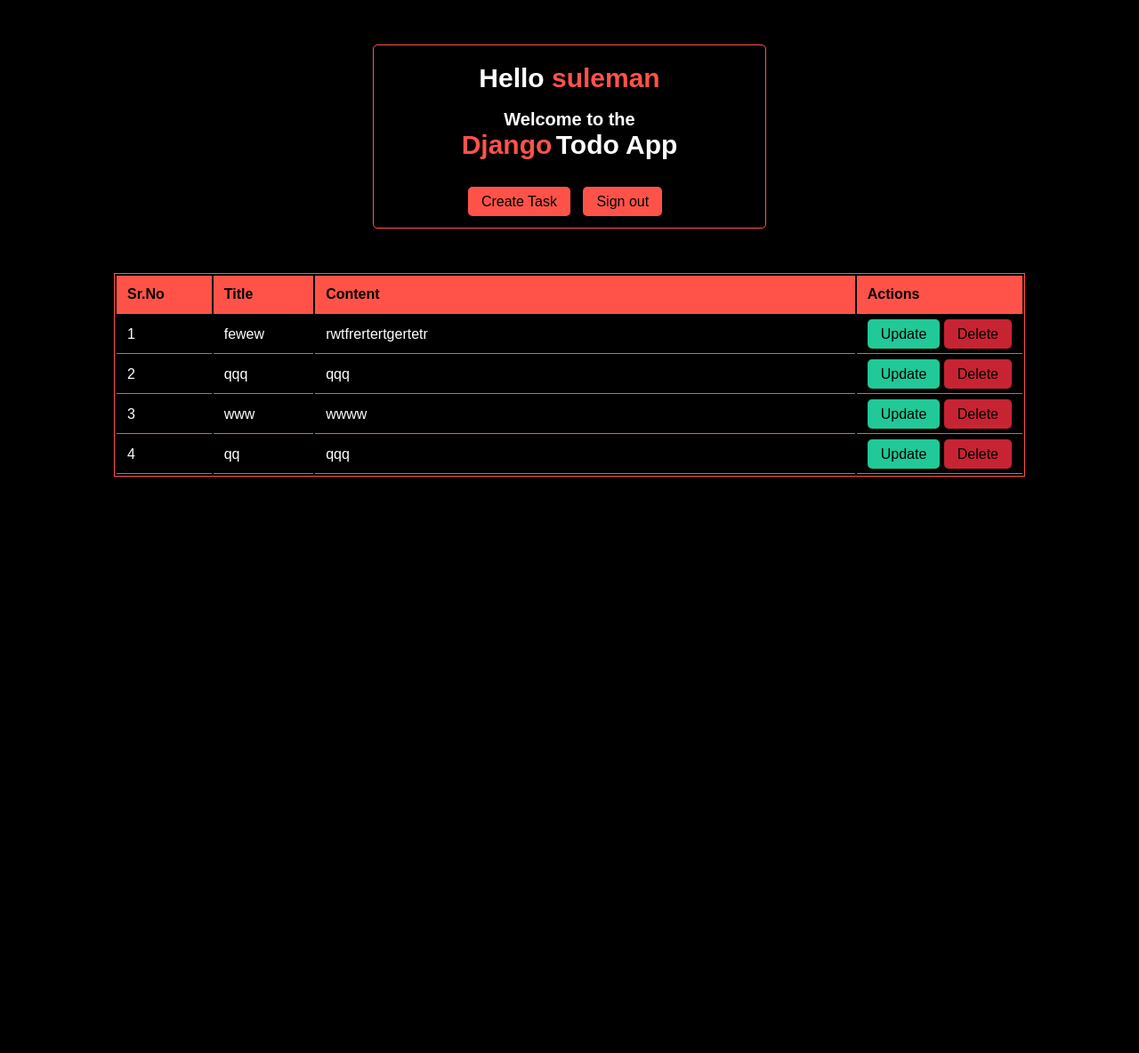
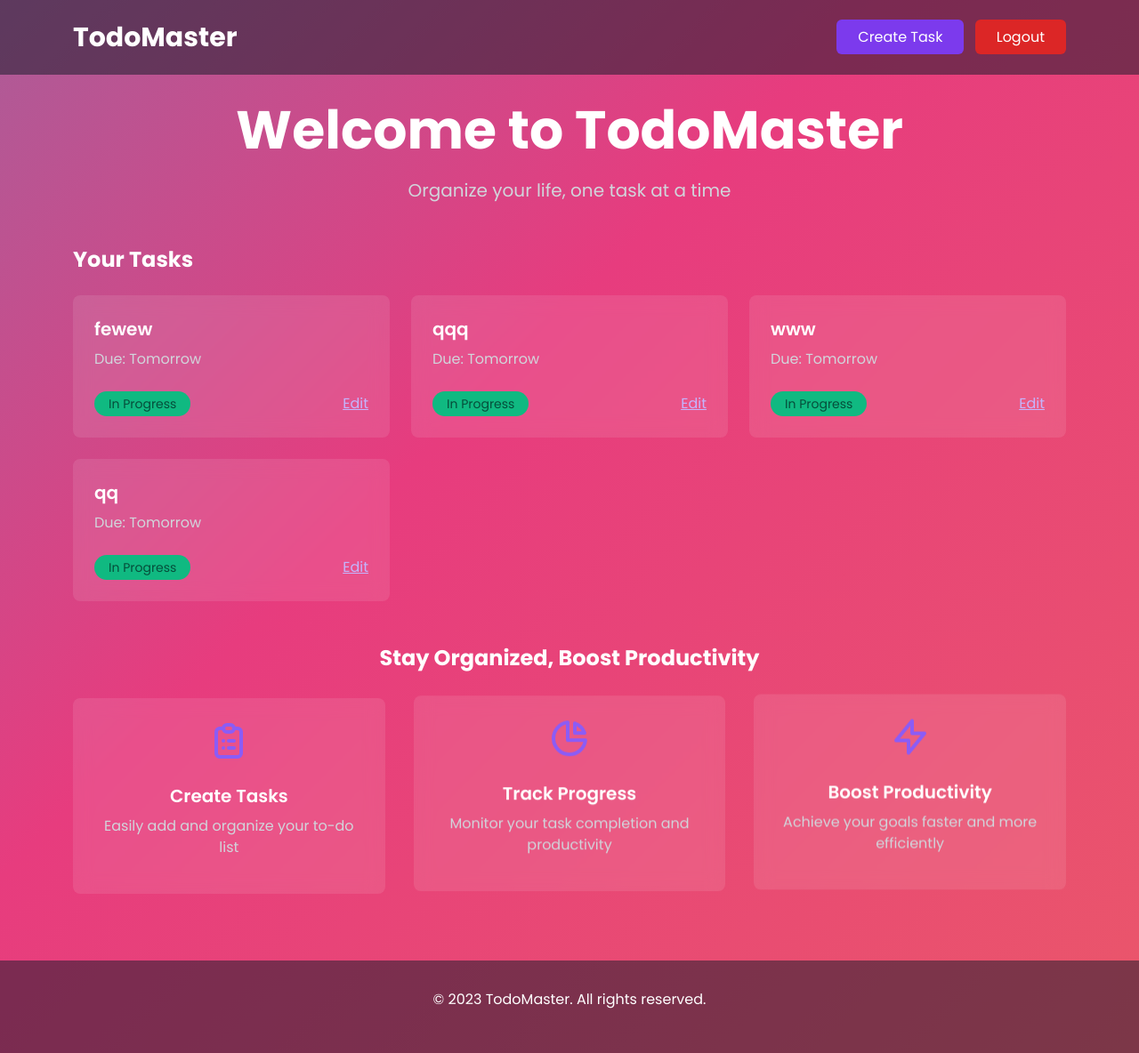
Before and after one commit to SulemanAwais/django-CRUD, a Django app: page /landing_page/ in a window 1280 px wide. Shown: the whole page at 89% size. Before the commit the page ends 536 px from the top, so only its background shows below. Run offline with Django 5.2, Linux system fonts and the light colour scheme; a user stored in the database is signed in; data comes from the database, SQL or seed files in the repository.

Commit message:
Landing page updated

```diff
--- a/playground/templates/landing_page/index.html
+++ b/playground/templates/landing_page/index.html
@@ -1,55 +1,126 @@
-{% extends "base.html" %}
 {% block start %}
-<div class="container">
-    <div>
-    <header>
+<!DOCTYPE html>
+<html lang="en">
+<head>
+    <meta charset="UTF-8">
+    <meta name="viewport" content="width=device-width, initial-scale=1.0">
+    <title>Landing Page - TodoMaster</title>
+    <link href="https://cdn.jsdelivr.net/npm/tailwindcss@2.2.19/dist/tailwind.min.css" rel="stylesheet">
+    <link href="https://cdn.jsdelivr.net/npm/bootstrap@5.1.3/dist/css/bootstrap.min.css" rel="stylesheet">
+    <link href="https://fonts.googleapis.com/css2?family=Poppins:wght@400;600;700&display=swap" rel="stylesheet">
+    <style>
+        body {
+            font-family: 'Poppins', sans-serif;
+        }
+        .animated-bg {
+            background: linear-gradient(-45deg, #ee7752, #e73c7e, #23a6d5, #23d5ab);
+            background-size: 400% 400%;
+            animation: gradient 15s ease infinite;
+            min-height: 100vh;
+        }
+        @keyframes gradient {
+            0% {
+                background-position: 0% 50%;
+            }
+            50% {
+                background-position: 100% 50%;
+            }
+            100% {
+                background-position: 0% 50%;
+            }
+        }
+        .floating {
+            animation: floating 3s ease-in-out infinite;
+        }
+        @keyframes floating {
+            0% { transform: translate(0, 0px); }
+            50% { transform: translate(0, 15px); }
+            100% { transform: translate(0, -0px); }
+        }
+        .content {
+            background: rgba(255, 255, 255, 0.1);
+            backdrop-filter: blur(10px);
+        }
+        .task-item {
+            transition: all 0.3s ease;
+        }
+        .task-item:hover {
+            transform: translateY(-5px);
+            box-shadow: 0 10px 20px rgba(0, 0, 0, 0.2);
+        }
+    </style>
+</head>
+<body class="animated-bg text-white">
+    <header class="py-6 bg-opacity-50 bg-gray-900">
+        <nav class="container mx-auto px-6 flex justify-between items-center">
+            <a href="#" class="text-3xl font-bold text-white no-underline">TodoMaster</a>
             <div>
-               <span style="color:white"><b>Hello</b> </span>
-                {% if request.user %}
-                    <span style="color:#ff5349"><b>{{request.user}} </b></span>
-                {% endif %}
-                <br>
-                <br>
-               <span style="color:White;font-size:20px"><b>Welcome to the</b></span>
-                <br>
-               <span style="color:#ff5349"><b>Django</b></span>
-               <span style="color:White"><b> Todo App</b></span>
-                <br>
-                <br>
+                <a href="createtask.html" class="px-4 py-2 rounded-md bg-purple-600 hover:bg-purple-700 transition duration-300 text-white no-underline mr-2">Create Task</a>
+                <a href="login.html" class="px-4 py-2 rounded-md bg-red-600 hover:bg-red-700 transition duration-300 text-white no-underline">Logout</a>
             </div>
+        </nav>
     </header>
-</div>
-    <nav>
-    <ul>
-        <li><a href="/create-task/">Create Task</a></li>
-        <li><a href="/logout/">Sign out</a></li>
-    </ul>
-</nav>
-</div>
-<section class="content">
-    <div style="display:none">{{tasks}}</div>
-    <table class="table table-bordered" id="table_container">
-        <thead>
-            <tr>
-                <th>Sr.No</th>
-                <th>Title</th>
-                <th>Content</th>
-                <th>Actions</th>
-            </tr>
-        </thead>
-        {% for task in tasks %}
-        <tbody>
-            <tr>
-                <td>{{forloop.counter}}</td>
-                <td>{{task.title}}</td>
-                <td style="min-width: 350px;max-width:600px;overflow-x:auto">{{task.content}}</td>
-                <td style="width: 40px">
-                    <a type="button" href="/update-task/{{task.id}}/" style="background:#20C997; /* Teal */;color:Black" >Update</a>
-                    <a type="button" href="/delete-task/{{task.id}}/" style="background:#C82333; /* Darker Red */;color:Black" >Delete</a>
-                </td>
-            </tr>
-        </tbody>
-        {%endfor%}
-    </table>
-</section>
+
+    <main class="container mx-auto px-6 py-8">
+        <section class="text-center mb-12">
+            <h1 class="text-4xl md:text-6xl font-bold mb-4">Welcome to TodoMaster</h1>
+            <p class="text-xl text-gray-300 mb-8">Organize your life, one task at a time</p>
+        </section>
+        <section class="mb-12">
+            <h2 class="text-2xl font-bold mb-6">Your Tasks</h2>
+            <div class="grid grid-cols-1 md:grid-cols-2 lg:grid-cols-3 gap-6">
+            {% for task in tasks %}
+
+                <div class="task-item content p-6 rounded-lg">
+                    <h3 class="text-xl font-semibold mb-2">{{task.title}}</h3>
+                    <p class="text-gray-300 mb-4">Due: Tomorrow</p>
+                    <div class="flex justify-between items-center">
+                        <span class="px-3 py-1 bg-green-500 text-green-900 rounded-full text-sm">In Progress</span>
+                        <a href="/update-task/{{task.id}}/" class="text-purple-300 hover:text-purple-100">Edit</a>
+                    </div>
+                </div>
+            {%endfor%}
+
+            </div>
+
+        </section>
+
+        <section class="text-center">
+            <h2 class="text-2xl font-bold mb-6">Stay Organized, Boost Productivity</h2>
+            <div class="grid grid-cols-1 md:grid-cols-3 gap-8">
+                <div class="content p-6 rounded-lg floating">
+                    <svg class="w-12 h-12 text-purple-500 mx-auto mb-4" fill="none" stroke="currentColor" viewBox="0 0 24 24" xmlns="http://www.w3.org/2000/svg">
+                        <path stroke-linecap="round" stroke-linejoin="round" stroke-width="2" d="M9 5H7a2 2 0 00-2 2v12a2 2 0 002 2h10a2 2 0 002-2V7a2 2 0 00-2-2h-2M9 5a2 2 0 002 2h2a2 2 0 002-2M9 5a2 2 0 012-2h2a2 2 0 012 2m-3 7h3m-3 4h3m-6-4h.01M9 16h.01"></path>
+                    </svg>
+                    <h3 class="text-xl font-semibold mb-2">Create Tasks</h3>
+                    <p class="text-gray-300">Easily add and organize your to-do list</p>
+                </div>
+                <div class="content p-6 rounded-lg floating" style="animation-delay: 0.2s;">
+                    <svg class="w-12 h-12 text-purple-500 mx-auto mb-4" fill="none" stroke="currentColor" viewBox="0 0 24 24" xmlns="http://www.w3.org/2000/svg">
+                        <path stroke-linecap="round" stroke-linejoin="round" stroke-width="2" d="M11 3.055A9.001 9.001 0 1020.945 13H11V3.055z"></path>
+                        <path stroke-linecap="round" stroke-linejoin="round" stroke-width="2" d="M20.488 9H15V3.512A9.025 9.025 0 0120.488 9z"></path>
+                    </svg>
+                    <h3 class="text-xl font-semibold mb-2">Track Progress</h3>
+                    <p class="text-gray-300">Monitor your task completion and productivity</p>
+                </div>
+                <div class="content p-6 rounded-lg floating" style="animation-delay: 0.4s;">
+                    <svg class="w-12 h-12 text-purple-500 mx-auto mb-4" fill="none" stroke="currentColor" viewBox="0 0 24 24" xmlns="http://www.w3.org/2000/svg">
+                        <path stroke-linecap="round" stroke-linejoin="round" stroke-width="2" d="M13 10V3L4 14h7v7l9-11h-7z"></path>
+                    </svg>
+                    <h3 class="text-xl font-semibold mb-2">Boost Productivity</h3>
+                    <p class="text-gray-300">Achieve your goals faster and more efficiently</p>
+                </div>
+            </div>
+        </section>
+    </main>
+
+    <footer class="bg-gray-900 bg-opacity-50 py-8 mt-12">
+        <div class="container mx-auto px-6 text-center">
+            <p>&copy; 2023 TodoMaster. All rights reserved.</p>
+        </div>
+    </footer>
+
+    <script src="https://cdn.jsdelivr.net/npm/bootstrap@5.1.3/dist/js/bootstrap.bundle.min.js"></script>
+</body>
+</html>
 {% endblock %}
```
